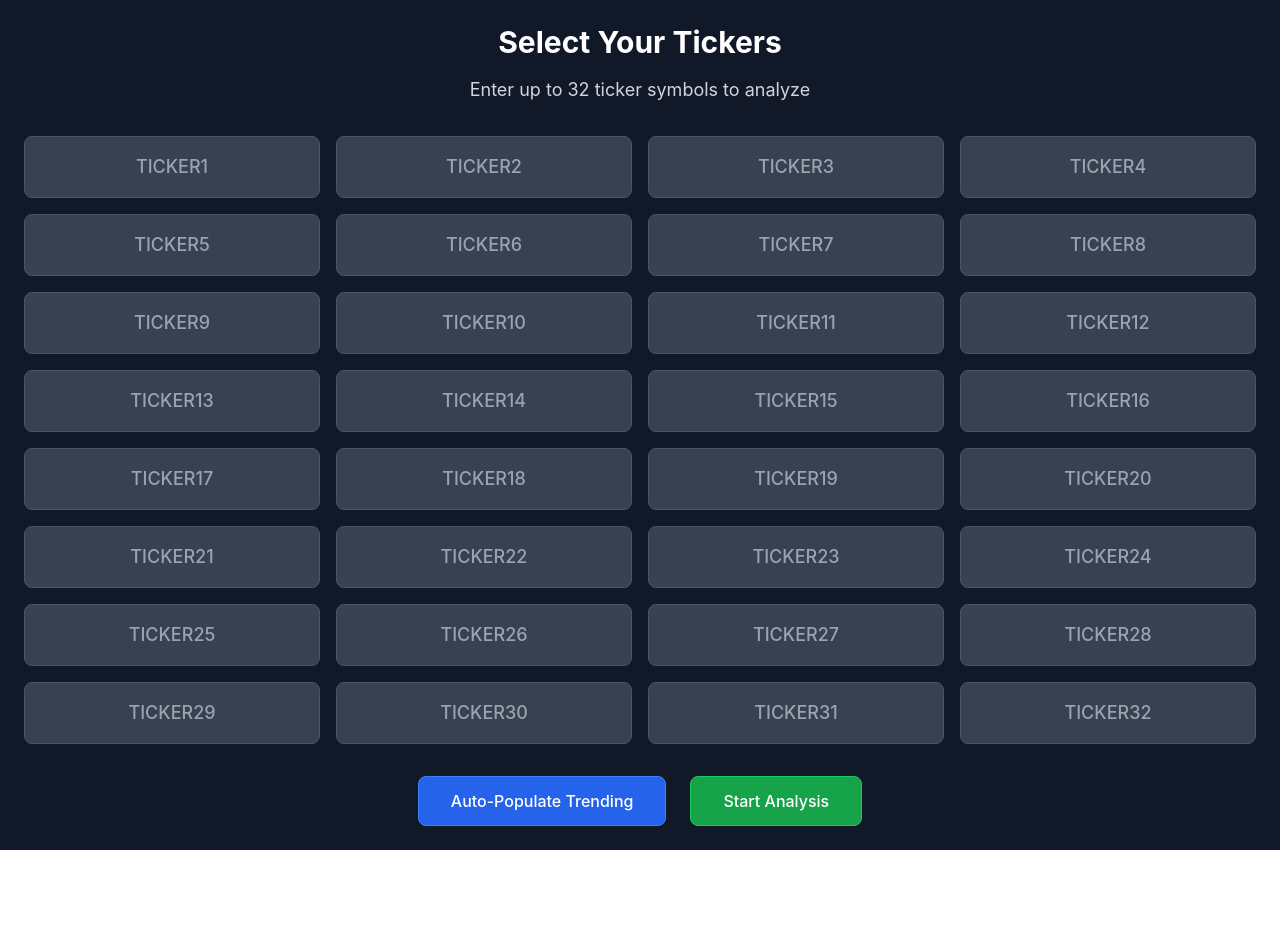
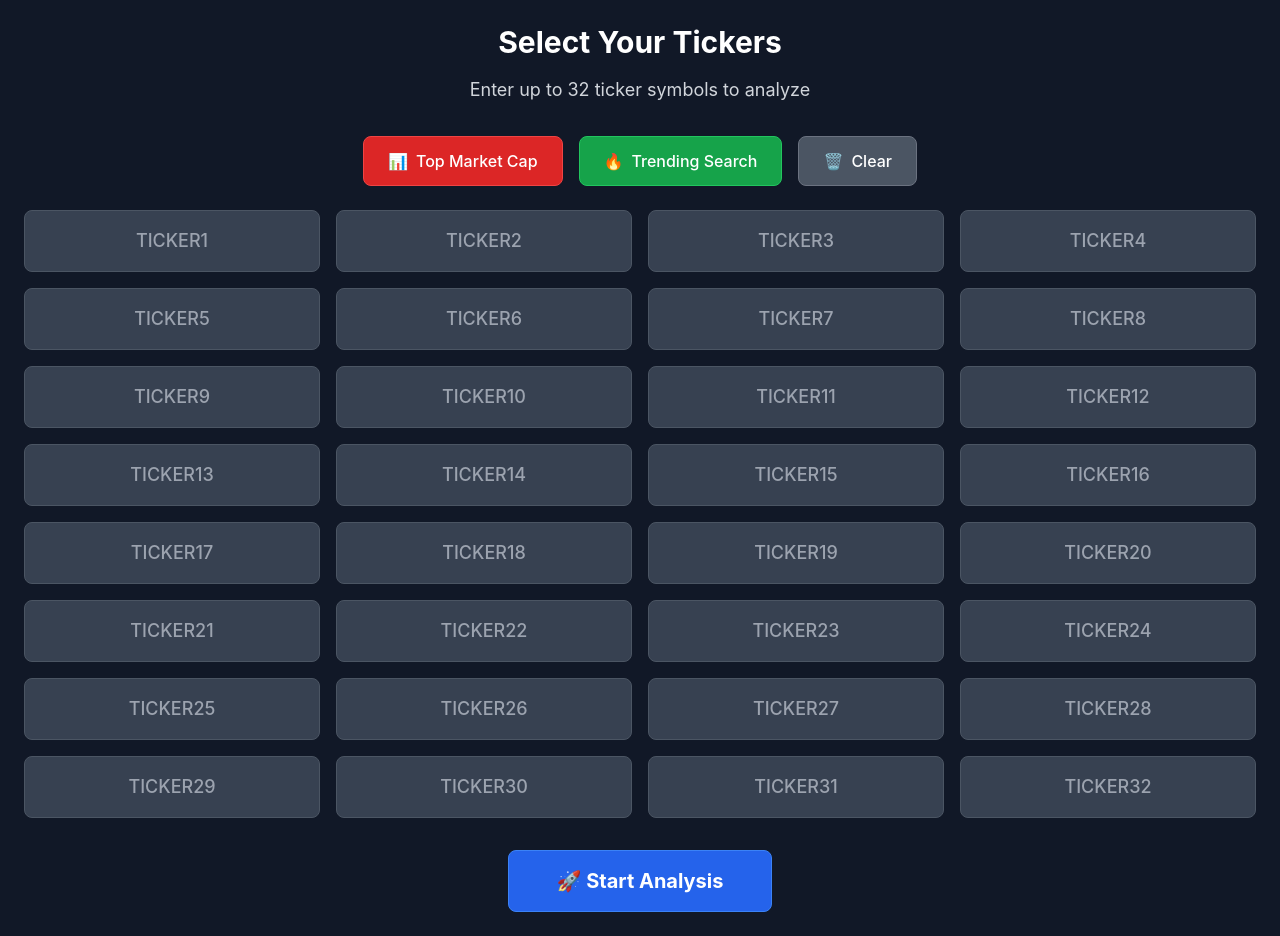
Before and after one commit to rexenzo99/99chartsdemo, a React (Create React App) app in the folder frontend/: page / in a window 1280 px wide. Before the commit the page ends 850 px from the top, so only its background shows below. Built offline with nearby package versions, Linux system fonts and the light colour scheme.

Commit message:
auto-commit for 9d9581d9-29c8-4042-98f0-34e6e8c5a21d

```diff
--- a/frontend/src/App.js
+++ b/frontend/src/App.js
@@ -176,6 +176,44 @@ function App() {
             </p>
           </div>
 
+          {/* Auto-populate buttons */}
+          <div className="flex justify-center space-x-4 mb-6">
+            <button
+              onClick={loadTopMarketCap}
+              disabled={loading}
+              className="px-6 py-3 bg-red-600 hover:bg-red-700 disabled:bg-gray-600 text-white rounded-lg font-medium transition-colors border border-red-500 flex items-center space-x-2"
+            >
+              <span>📊</span>
+              <span>Top Market Cap</span>
+            </button>
+            <button
+              onClick={loadTrendingSearch}
+              disabled={loading}
+              className="px-6 py-3 bg-green-600 hover:bg-green-700 disabled:bg-gray-600 text-white rounded-lg font-medium transition-colors border border-green-500 flex items-center space-x-2"
+            >
+              <span>🔥</span>
+              <span>Trending Search</span>
+            </button>
+            <button
+              onClick={clearAllTickers}
+              disabled={loading}
+              className="px-6 py-3 bg-gray-600 hover:bg-gray-700 disabled:bg-gray-500 text-white rounded-lg font-medium transition-colors border border-gray-500 flex items-center space-x-2"
+            >
+              <span>🗑️</span>
+              <span>Clear</span>
+            </button>
+          </div>
+
+          {/* Loading indicator */}
+          {loading && (
+            <div className="text-center mb-4">
+              <div className="inline-flex items-center space-x-2 text-blue-400">
+                <div className="animate-spin rounded-full h-4 w-4 border-b-2 border-blue-400"></div>
+                <span>Loading tickers...</span>
+              </div>
+            </div>
+          )}
+
           {/* 4x8 Grid of ticker inputs */}
           <div className="grid grid-cols-4 gap-4 mb-8">
             {tickers.map((ticker, index) => (
@@ -186,24 +224,20 @@ function App() {
                 onChange={(e) => handleTickerChange(index, e.target.value)}
                 placeholder={`TICKER${index + 1}`}
                 className="bg-gray-700 border border-gray-600 text-white text-center py-4 px-2 rounded-lg text-lg font-medium focus:outline-none focus:ring-2 focus:ring-blue-500 focus:border-transparent placeholder-gray-400"
-                maxLength={12}
+                maxLength={15}
+                disabled={loading}
               />
             ))}
           </div>
 
-          {/* Action buttons */}
-          <div className="flex justify-center space-x-6">
-            <button
-              onClick={() => {/* TODO: Auto-populate function */}}
-              className="px-8 py-3 bg-blue-600 hover:bg-blue-700 text-white rounded-lg font-medium transition-colors border border-blue-500"
-            >
-              Auto-Populate Trending
-            </button>
+          {/* Start Analysis button */}
+          <div className="flex justify-center">
             <button
               onClick={startHotOrNot}
-              className="px-8 py-3 bg-green-600 hover:bg-green-700 text-white rounded-lg font-medium transition-colors border border-green-500"
+              disabled={loading}
+              className="px-12 py-4 bg-blue-600 hover:bg-blue-700 disabled:bg-gray-600 text-white rounded-lg font-bold text-xl transition-colors border border-blue-500"
             >
-              Start Analysis
+              🚀 Start Analysis
             </button>
           </div>
         </div>
```
